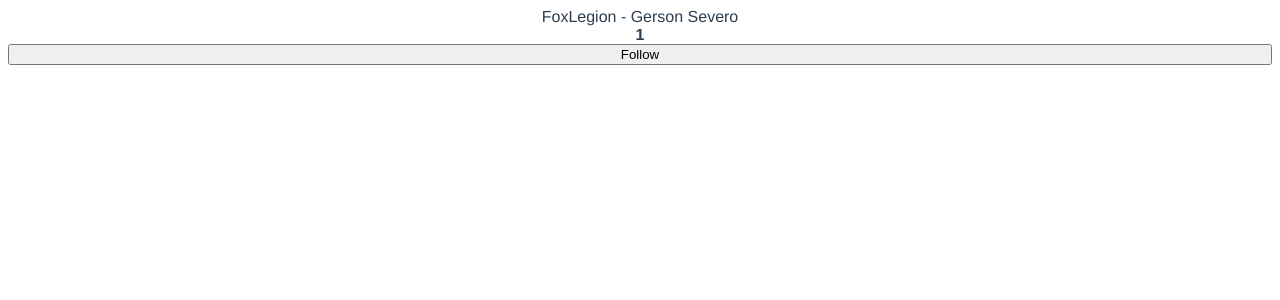
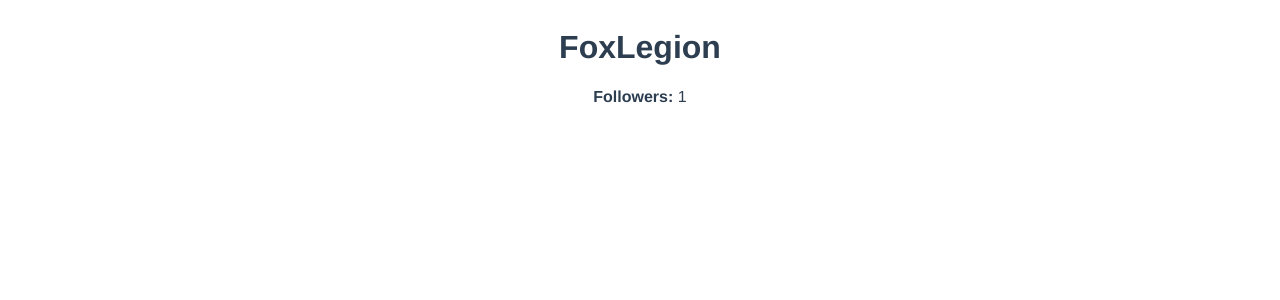
Before and after one commit to GersonST/twootter, a Vue app: page / in a window 1280 px wide. Shown: the top 300 px of the page. Built offline with nearby package versions, Linux system fonts and the light colour scheme.

Commit message:
Refactoring
Criando um componente apenas para receber a parte de usuario

```diff
--- a/src/App.vue
+++ b/src/App.vue
@@ -1,45 +1,15 @@
 <template>
-  <div id="app">{{ user.username }} - {{ fullName }}</div>
-  <strong>{{ followers }}</strong>
-  <button @click="followUser">Follow</button>
+  <div id="app">
+    <UserProfile />
+  </div>
 </template>
 
 <script>
+import UserProfile from "./components/UserProfile";
+
 export default {
   name: "App",
-  data() {
-    return {
-      followers: 0,
-      user: {
-        id: 1,
-        username: "FoxLegion",
-        firstName: "Gerson",
-        lastName: "Severo",
-        email: "gersonsevero90@gmail.com",
-        isAdmin: true,
-      },
-    };
-  },
-  watch: {
-    followers(newFollowerCount, oldFollowerCount) {
-      if (oldFollowerCount < newFollowerCount) {
-        console.log(`${this.user.username} has gained a follower!`);
-      }
-    },
-  },
-  computed: {
-    fullName() {
-      return `${this.user.firstName} ${this.user.lastName}`;
-    },
-  },
-  methods: {
-    followUser() {
-      this.followers++;
-    },
-  },
-  mounted() {
-    this.followUser();
-  },
+  components: { UserProfile },
 };
 </script>
 
--- /dev/null
+++ b/src/components/UserProfile.vue
@@ -0,0 +1,51 @@
+<template>
+  <div class="user-profile-container">
+    <div class="user-profile_user-panel">
+      <h1 class="user-profile_username">{{ user.username }}</h1>
+      <div class="user-profile_follower-counts">
+        <strong>Followers: </strong> {{ followers }}
+      </div>
+    </div>
+  </div>
+</template>
+
+<script>
+export default {
+  name: "UserProfile",
+  data() {
+    return {
+      followers: 0,
+      user: {
+        id: 1,
+        username: "FoxLegion",
+        firstName: "Gerson",
+        lastName: "Severo",
+        email: "gersonsevero90@gmail.com",
+        isAdmin: true,
+      },
+    };
+  },
+  watch: {
+    followers(newFollowerCount, oldFollowerCount) {
+      if (oldFollowerCount < newFollowerCount) {
+        console.log(`${this.user.username} has gained a follower!`);
+      }
+    },
+  },
+  computed: {
+    fullName() {
+      return `${this.user.firstName} ${this.user.lastName}`;
+    },
+  },
+  methods: {
+    followUser() {
+      this.followers++;
+    },
+  },
+  mounted() {
+    this.followUser();
+  },
+};
+</script>
+
+<style lang="scss" scoped></style>
```
